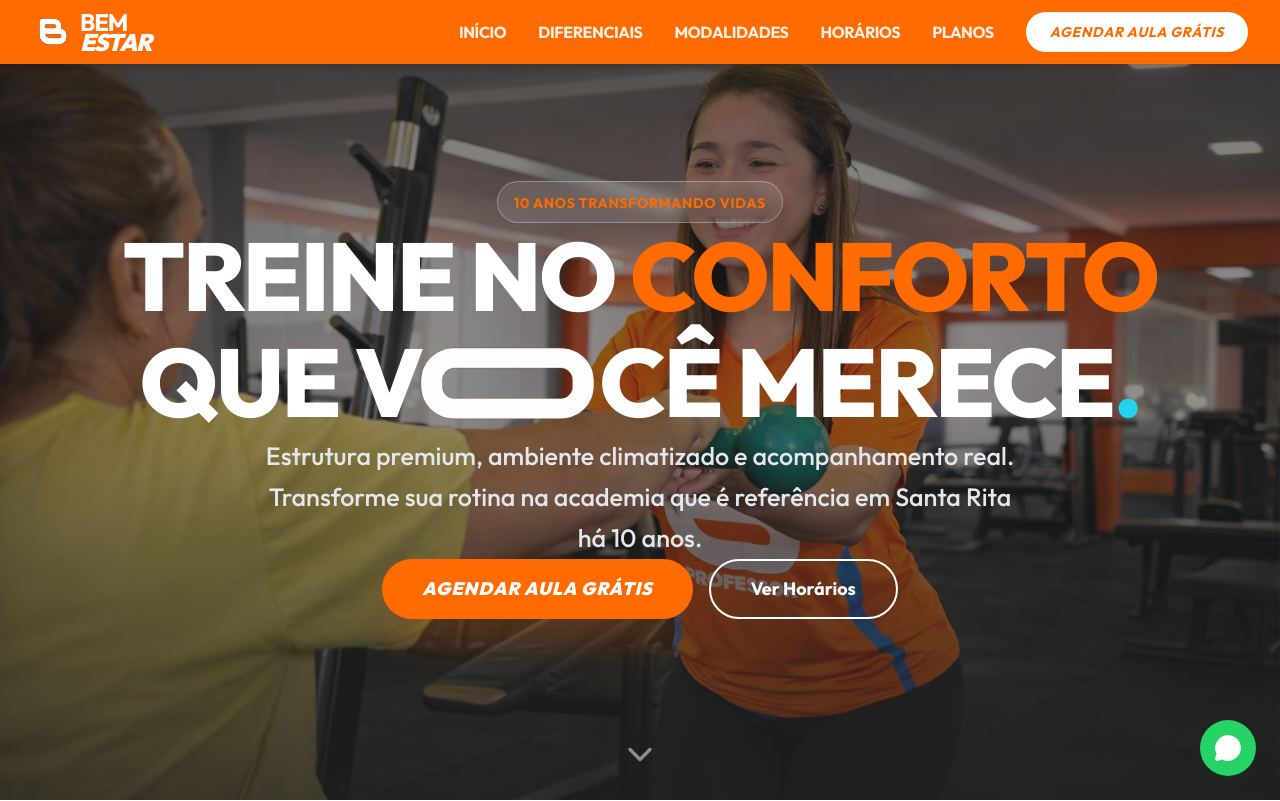
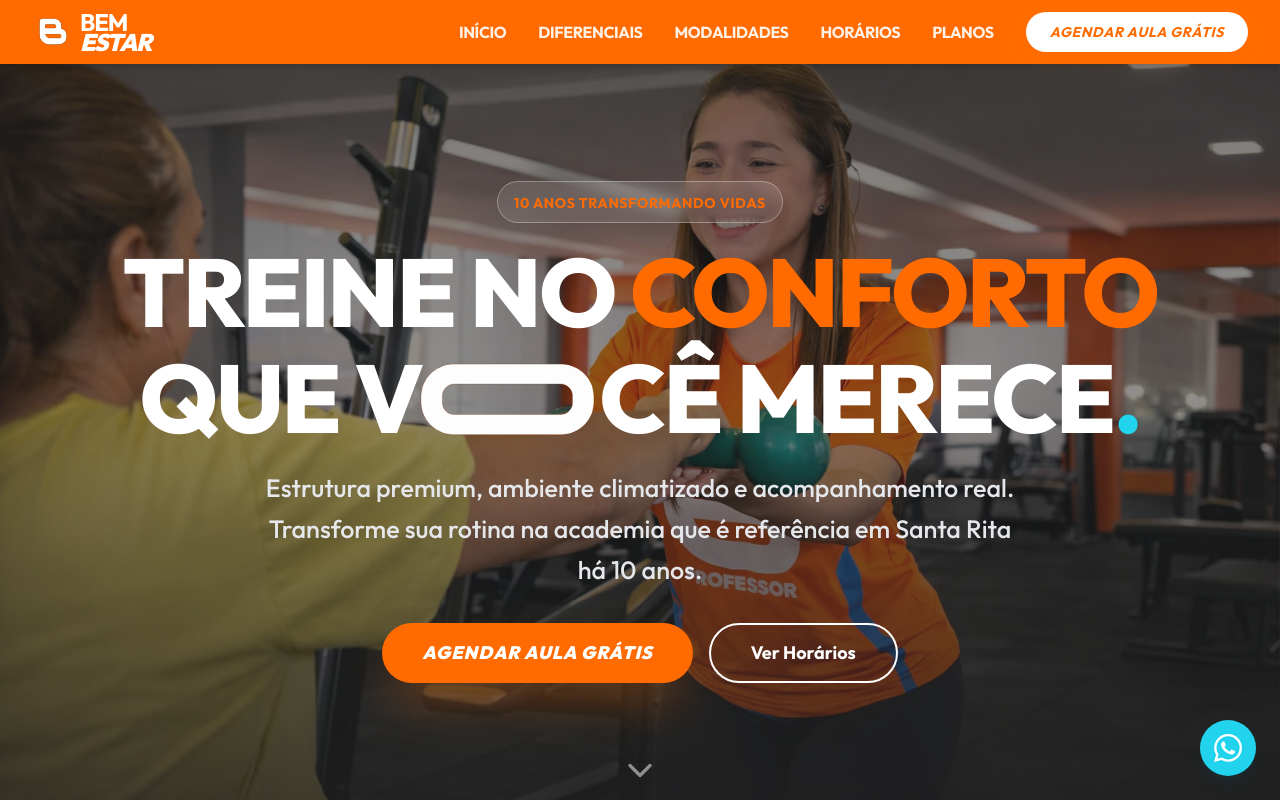
Before and after one commit to richardgms/bemestar-academia, a Next.js app: page / in a window 1280 px wide. Shown: the top 801 px of the page. Built offline with nearby package versions, Linux system fonts and the light colour scheme.

Commit message:
style: refine hero spacing, card hover states, and whatsapp button

```diff
--- a/src/components/sections/diferenciais-section.tsx
+++ b/src/components/sections/diferenciais-section.tsx
@@ -62,7 +62,7 @@
                             className={cn("h-full", feature.colSpan)}
                         >
                             <Card className={cn(
-                                "group relative h-full overflow-hidden transition-all duration-500 hover:shadow-2xl flex flex-col rounded-xl shadow-md border-0",
+                                "group relative h-full overflow-hidden transition-all duration-500 flex flex-col rounded-xl shadow-md border-0",
                                 // Featured Card (Image) styling overrides
                                 feature.bgImage ? "" : "bg-white"
                             )}>
--- a/src/components/sections/hero-section.tsx
+++ b/src/components/sections/hero-section.tsx
@@ -22,21 +22,21 @@
             </div>
 
             {/* CONTENT */}
-            <Container className="relative z-10 text-center h-[calc(100vh-56px)] md:h-[calc(100vh-128px)] flex flex-col justify-evenly md:justify-center pb-20 md:pb-16 max-[400px]:min-h-[100svh] max-[400px]:h-auto max-[400px]:justify-start max-[400px]:gap-6 max-[400px]:pt-8 max-[400px]:pb-24">
+            <Container className="relative z-10 text-center h-[calc(100vh-56px)] md:h-[calc(100vh-128px)] flex flex-col justify-evenly md:justify-center pb-12 md:pb-8 max-[400px]:min-h-[100svh] max-[400px]:h-auto max-[400px]:justify-start max-[400px]:gap-6 max-[400px]:pt-8 max-[400px]:pb-24">
                 <Reveal>
-                    <div className="inline-block px-4 py-2 rounded-full border border-white/30 bg-white/10 backdrop-blur-sm">
+                    <div className="inline-block px-4 py-2 rounded-full border border-white/30 bg-white/10 backdrop-blur-sm mt-4 md:mt-8 mb-2 md:mb-4">
                         <span className="text-brand font-bold tracking-wider text-sm uppercase">10 anos transformando vidas</span>
                     </div>
                 </Reveal>
 
                 <Reveal delay={0.1}>
-                    <h1 className="text-5xl sm:text-6xl md:text-6xl lg:text-8xl font-extrabold text-white leading-[1.2] md:leading-[1.1] tracking-tight max-w-6xl mx-auto">
+                    <h1 className="text-5xl sm:text-6xl md:text-6xl lg:text-8xl font-extrabold text-white leading-[1.2] md:leading-[1.1] tracking-tight max-w-6xl mx-auto mb-2 md:mb-4">
                         TREINE NO <Highlight>CONFORTO</Highlight> QUE <span className="whitespace-nowrap text-[1.56em] md:text-[1em]">V<img src="/assets/o-esticado-branco.svg" alt="O" className="inline-block h-[0.90em] w-auto mx-[-0.02em] align-middle translate-y-[-0.12em]" />CÊ</span> <span className="text-[1.25em] md:text-[1em]">MERECE<span className="text-brand-accent">.</span></span>
                     </h1>
                 </Reveal>
 
                 <Reveal delay={0.2}>
-                    <p className="text-[1.31rem] sm:text-[1.57rem] md:text-[1.57rem] text-gray-200 max-w-4xl md:max-w-3xl mx-auto leading-snug md:leading-relaxed font-medium px-4 md:px-2">
+                    <p className="text-[1.31rem] sm:text-[1.57rem] md:text-[1.57rem] text-gray-200 max-w-4xl md:max-w-3xl mx-auto leading-snug md:leading-relaxed font-medium px-4 md:px-2 mb-4 md:mb-8">
                         Estrutura premium, ambiente climatizado e acompanhamento real.
                         Transforme sua rotina na academia que é referência em Santa Rita há 10 anos.
                     </p>
@@ -62,7 +62,7 @@
 
             {/* SCROLL INDICATOR */}
             <motion.div
-                className="absolute bottom-8 left-1/2 -translate-x-1/2 text-white/50 cursor-pointer"
+                className="absolute bottom-4 left-1/2 -translate-x-1/2 text-white/50 cursor-pointer"
                 animate={{ y: [0, 10, 0] }}
                 transition={{ repeat: Infinity, duration: 1.5 }}
             >
--- a/src/components/sections/modalidades-section.tsx
+++ b/src/components/sections/modalidades-section.tsx
@@ -131,7 +131,7 @@
 
 function ModalidadeCard({ mod, Icon, color }: ModalidadeCardProps) {
     return (
-        <div className="group relative bg-white rounded-xl overflow-hidden shadow-md hover:shadow-2xl transition-all duration-500 h-full flex flex-col">
+        <div className="group relative bg-white rounded-xl overflow-hidden shadow-md transition-all duration-500 h-full flex flex-col">
             {/* Top Border */}
             <div className="h-2.5 w-full bg-[#FF6B00] shrink-0" />
 
--- a/src/components/ui/button.tsx
+++ b/src/components/ui/button.tsx
@@ -30,7 +30,7 @@
                         "hover:bg-brand-light text-brand-hover": variant === "ghost",
                         "text-brand underline-offset-4 hover:underline": variant === "link",
                         "bg-brand-accent text-white shadow-md hover:bg-cyan-600 font-bold": variant === "accent",
-                        "bg-whatsapp text-white hover:bg-[#128C7E] shadow-md font-semibold": variant === "whatsapp",
+                        "bg-[#22D3EE] text-white hover:bg-[#06B6D4] shadow-md font-semibold": variant === "whatsapp",
 
                         // Sizes
                         "h-12 px-8 py-4 text-base": size === "default",
--- a/src/components/ui/whatsapp-float.tsx
+++ b/src/components/ui/whatsapp-float.tsx
@@ -23,7 +23,7 @@
                     href={getWhatsAppLink("Olá! Gostaria de saber mais sobre a Bem Estar.")}
                     target="_blank"
                     rel="noopener noreferrer"
-                    className="fixed bottom-6 right-6 z-50 w-14 h-14 bg-whatsapp rounded-full flex items-center justify-center text-white shadow-lg shadow-green-900/20 hover:bg-[#128C7E] transition-colors"
+                    className="fixed bottom-6 right-6 z-50 w-14 h-14 bg-[#22D3EE] rounded-full flex items-center justify-center text-white shadow-lg shadow-cyan-900/20 hover:bg-[#06B6D4] transition-colors"
                     initial={{ scale: 0, opacity: 0 }}
                     animate={{ scale: 1, opacity: 1 }}
                     exit={{ scale: 0, opacity: 0 }}
@@ -31,9 +31,16 @@
                     whileTap={{ scale: 0.9 }}
                 >
                     {/* Ping animation wrapper */}
-                    <span className="absolute inline-flex h-full w-full rounded-full bg-green-400 opacity-20 animate-ping" />
+                    <span className="absolute inline-flex h-full w-full rounded-full bg-cyan-400 opacity-20 animate-ping" />
 
-                    <MessageCircle className="w-7 h-7 relative z-10" fill="currentColor" />
+                    <svg
+                        viewBox="0 0 24 24"
+                        className="w-7 h-7 relative z-10"
+                        fill="currentColor"
+                        xmlns="http://www.w3.org/2000/svg"
+                    >
+                        <path d="M17.472 14.382c-.297-.149-1.758-.867-2.03-.967-.273-.099-.471-.148-.67.15-.197.297-.767.966-.94 1.164-.173.199-.347.223-.644.075-.297-.15-1.255-.463-2.39-1.475-.883-.788-1.48-1.761-1.653-2.059-.173-.297-.018-.458.13-.606.134-.133.298-.347.446-.52.149-.174.198-.298.298-.497.099-.198.05-.371-.025-.52-.075-.149-.669-1.612-.916-2.207-.242-.579-.487-.5-.669-.51-.173-.008-.371-.01-.57-.01-.198 0-.52.074-.792.372-.272.297-1.04 1.016-1.04 2.479 0 1.462 1.065 2.875 1.213 3.074.149.198 2.096 3.2 5.077 4.487.709.306 1.262.489 1.694.625.712.227 1.36.195 1.871.118.571-.085 1.758-.719 2.006-1.413.248-.694.248-1.289.173-1.413-.074-.124-.272-.198-.57-.347m-5.421 7.403h-.004a9.87 9.87 0 01-5.031-1.378l-.361-.214-3.741.982.998-3.648-.235-.374a9.86 9.86 0 01-1.51-5.26c.001-5.45 4.436-9.884 9.888-9.884 2.64 0 5.122 1.03 6.988 2.898a9.825 9.825 0 012.893 6.994c-.003 5.45-4.437 9.884-9.885 9.884m8.413-18.297A11.815 11.815 0 0012.05 0C5.495 0 .16 5.335.157 11.892c0 2.096.547 4.142 1.588 5.945L.057 24l6.305-1.654a11.882 11.882 0 005.683 1.448h.005c6.554 0 11.89-5.335 11.893-11.893a11.821 11.821 0 00-3.48-8.413z" />
+                    </svg>
                 </motion.a>
             )}
         </AnimatePresence>
```
